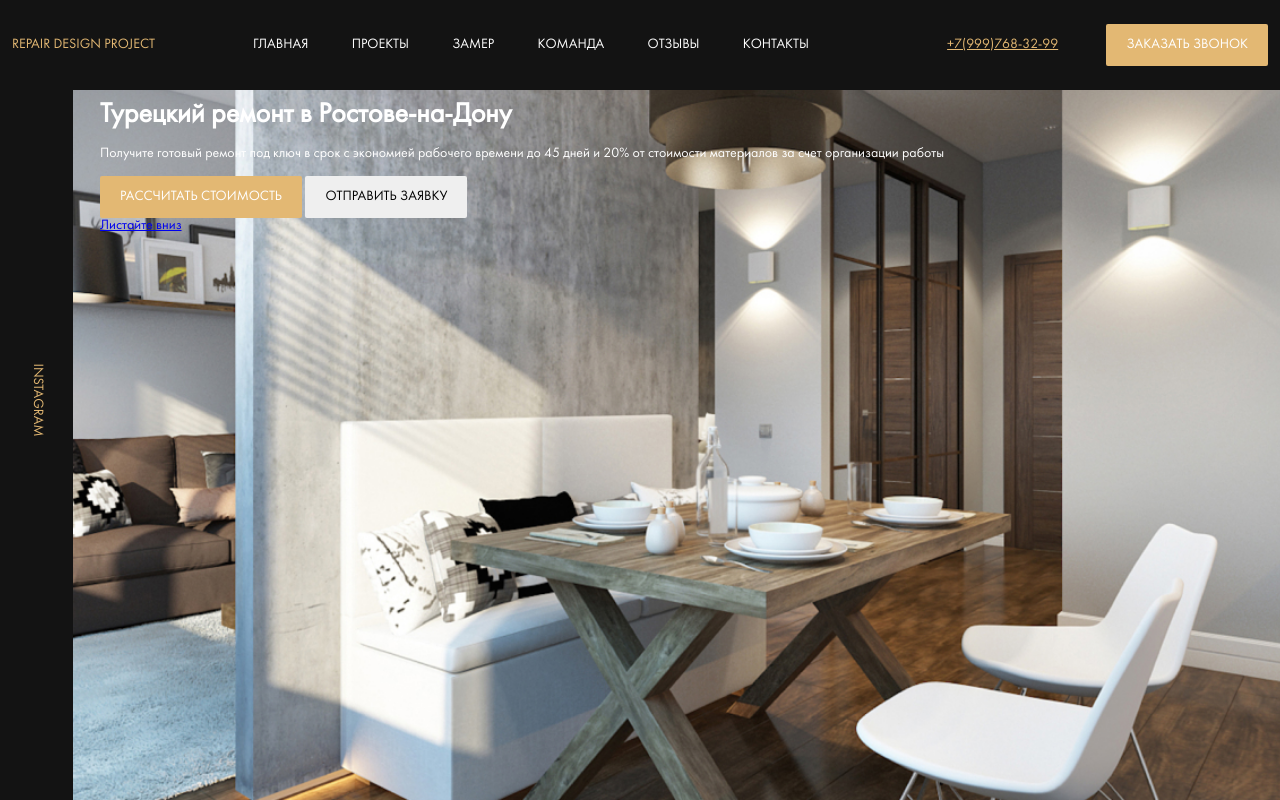
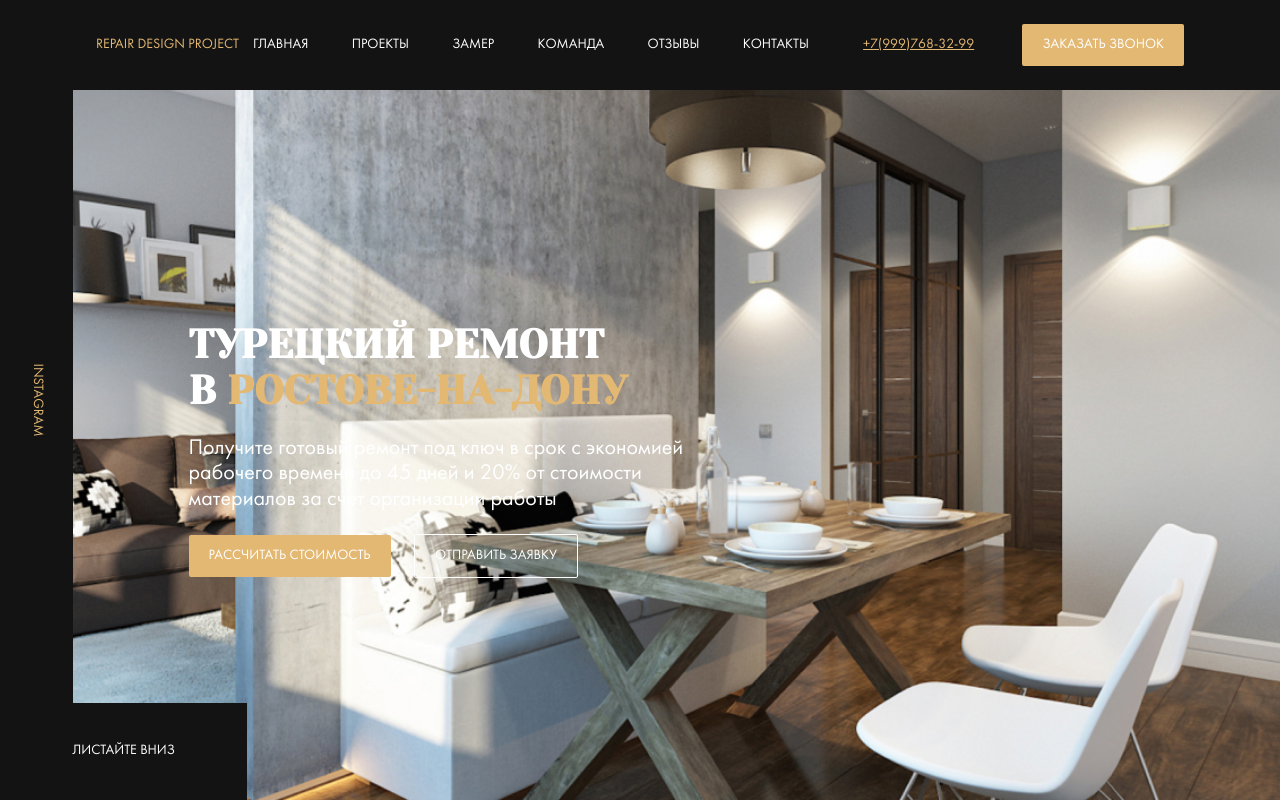
Before and after one commit to davydkina-polina/lesson-gulp, a website: page index.html in a window 1280 px wide. Drawn offline with Linux system fonts and the light colour scheme; files whose address does not match are found by name.

Commit message:
feat: added Yeseva one fonts & created section-hero

```diff
--- a/index.html
+++ b/index.html
@@ -3,6 +3,7 @@
 <head>
  <meta charset="UTF-8">
  <meta name="viewport" content="width=device-width, initial-scale=1.0">
+ <link href="https://fonts.googleapis.com/css?family=Yeseva+One&display=swap&subset=cyrillic" rel="stylesheet">
  <link rel="stylesheet" href="css/style.css">
  <title>Урок 15</title>
 
@@ -41,8 +42,9 @@
    <a href="#" class="instagram__link">Instagram</a>
   </div>
   <!-- /.instagram -->
+  <div class="container">
    <div class="hero__content">
-   <h1 class="title hero__title">Турецкий ремонт в Ростове-на-Дону</h1>
+    <h1 class="title hero__title">Турецкий ремонт в&nbsp;<span class="title--primary">Ростове-на-Дону</span></h1>
     <!-- /.title -->
     <p class="text hero__text">Получите готовый ремонт под ключ в срок с экономией рабочего времени до 45 дней и 20% от стоимости материалов за счет организации работы</p>
     <!-- /.text -->
@@ -55,7 +57,9 @@
     <!-- /.hero__buttons -->
    </div>
    <!-- /.hero-content -->
-  <a href="#" class="scroll-down">Листайте вниз</a>
+  </div>
+  <!-- /.container -->
+  <a href="#" class="hero__scroll-down">Листайте вниз</a>
   <!-- /.scroll-down -->
  </section>
  <!-- /.hero -->
--- a/sass/_grid.sass
+++ b/sass/_grid.sass
@@ -1,3 +1,4 @@
 .container
+ width: 85%
  max-width: 1256px
  margin: auto
--- a/sass/_interface.sass
+++ b/sass/_interface.sass
@@ -6,3 +6,7 @@
  &--primary
   background: $primary
   color: $light
+ &--outline
+  border: 1px solid $light
+  background-color: transparent
+  color: $light
--- a/sass/templates/_hero.sass
+++ b/sass/templates/_hero.sass
@@ -1,16 +1,39 @@
 .hero
  background: $dark url(../../img/hero-bg.jpg) no-repeat center / cover
  height: 100vh
+ display: flex
+ flex-direction: column
+ justify-content: center
  padding-top: 100px
  padding-left: 100px
  color: $light
  position: relative
+ &__content
+  max-width: 670px
+ &__text
+  font-size: 22px
+  max-width: 500px
+ &__button
+  margin-right: 20px
  &__instagram
   position: absolute
   left: 0
   top: 0
   max-width: 80px
   height: 100%
+ &__scroll-down
+  position: absolute
+  display: flex
+  justify-content: center
+  align-items: center
+  bottom: 0
+  left: 0
+  min-width: 247px
+  min-height: 97px
+  background-color: $dark
+  text-transform: uppercase
+  text-decoration: none
+  color: $light
 .instagram
  display: flex
  justify-content: center
@@ -23,3 +46,8 @@
   transform: rotate(90deg)
 .title
  margin: 0
+ font-family: 'Yeseva One', cursive
+ text-transform: uppercase
+ font-size: 40px
+ &--primary
+  color: $primary
```
Also changed, not shown: css/style.css. Lines whose indentation alone changed are shown as unchanged.
